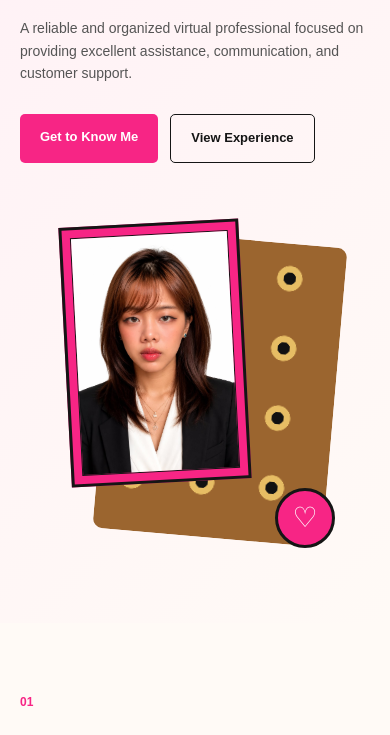
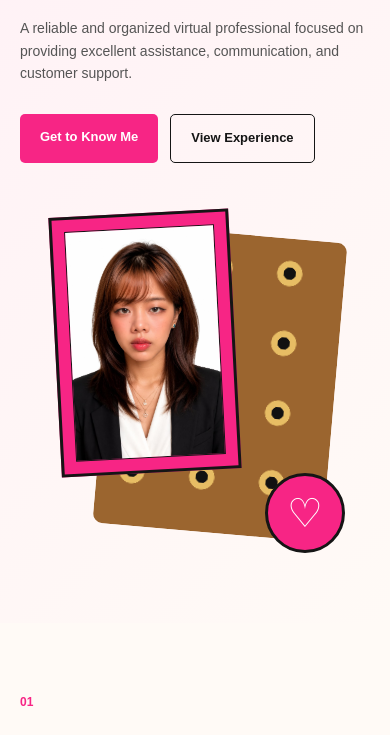
Before and after one commit to shawncelestial07-max/Krystal, a plain HTML site: page index.html in a window 390 px wide. Shown: the part 365-1100 px from the top of the page. Drawn offline with Linux system fonts and the light colour scheme.

Commit message:
Update style.css

```diff
--- a/style.css
+++ b/style.css
@@ -300,15 +300,15 @@ a {
 .photo-box {
     position: absolute;
 
-    width: clamp(180px, 28vw, 280px);
-    height: clamp(240px, 36vw, 370px);
+    width: 280px;
+    height: 370px;
 
     top: 0;
     left: 0;
 
     background: var(--pink);
 
-    padding: 10px;
+    padding: 12px;
 
     border: 3px solid var(--black);
 
@@ -955,52 +955,7 @@ footer {
    MOBILE
 ========================================= */
 
-@media (max-width: 700px) {
-
-    .hero-image {
-        width: 260px;
-        height: 340px;
-
-        margin: 0 auto;
-    }
-
-    .photo-box {
-        width: 200px;
-        height: 275px;
-
-        top: 10px;
-        left: 10px;
-
-        padding: 8px;
-    }
-
-    .photo-box img {
-        width: 100%;
-        height: 100%;
-
-        object-fit: cover;
-        object-position: center;
-    }
-
-    .leopard-shape {
-        width: 215px;
-        height: 290px;
-
-        right: 0;
-        top: 25px;
-    }
-
-    .pink-circle {
-        width: 60px;
-        height: 60px;
-
-        right: 0;
-        bottom: 15px;
-
-        font-size: 28px;
-    }
-}
-
+@media (max-width: 700px)
 
     .navbar {
         padding: 0 20px;
```
